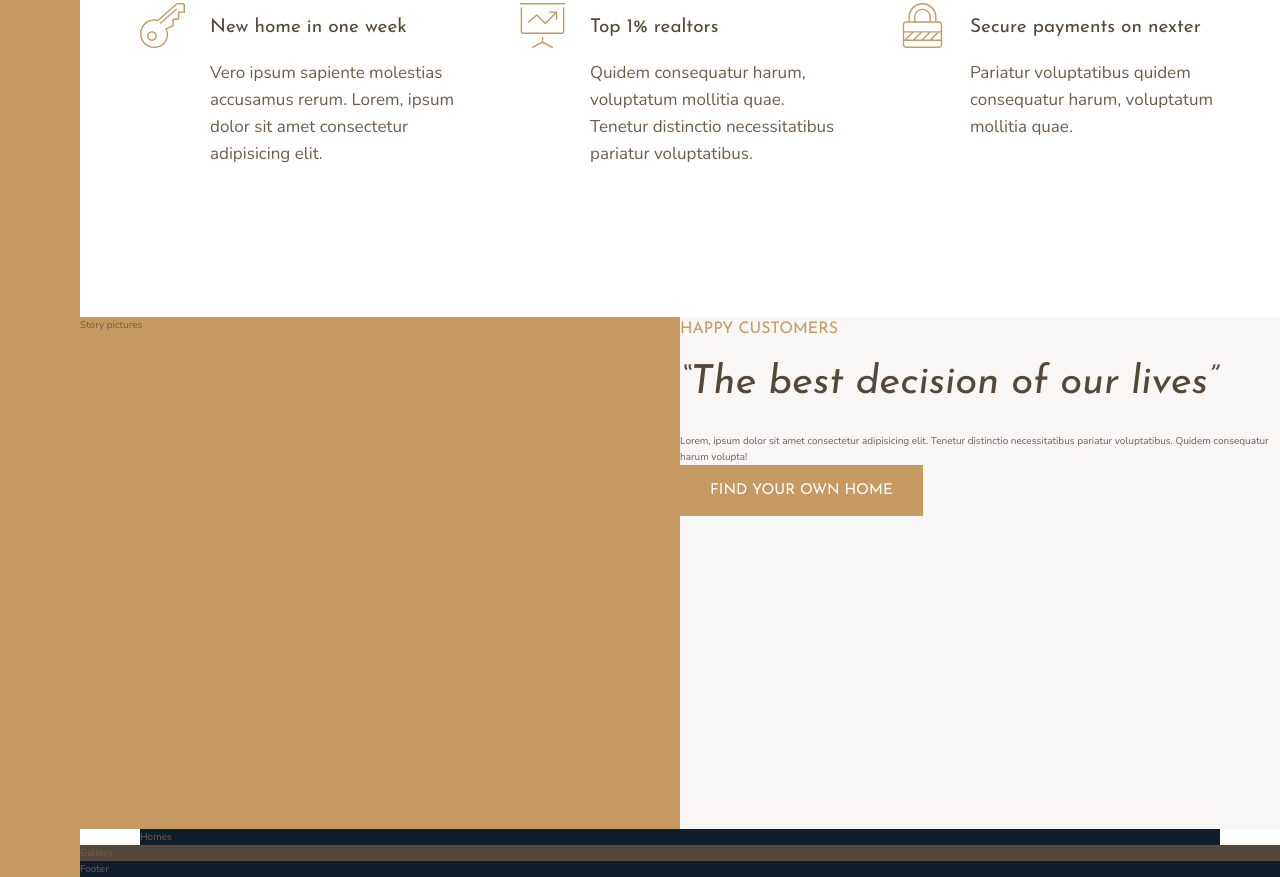
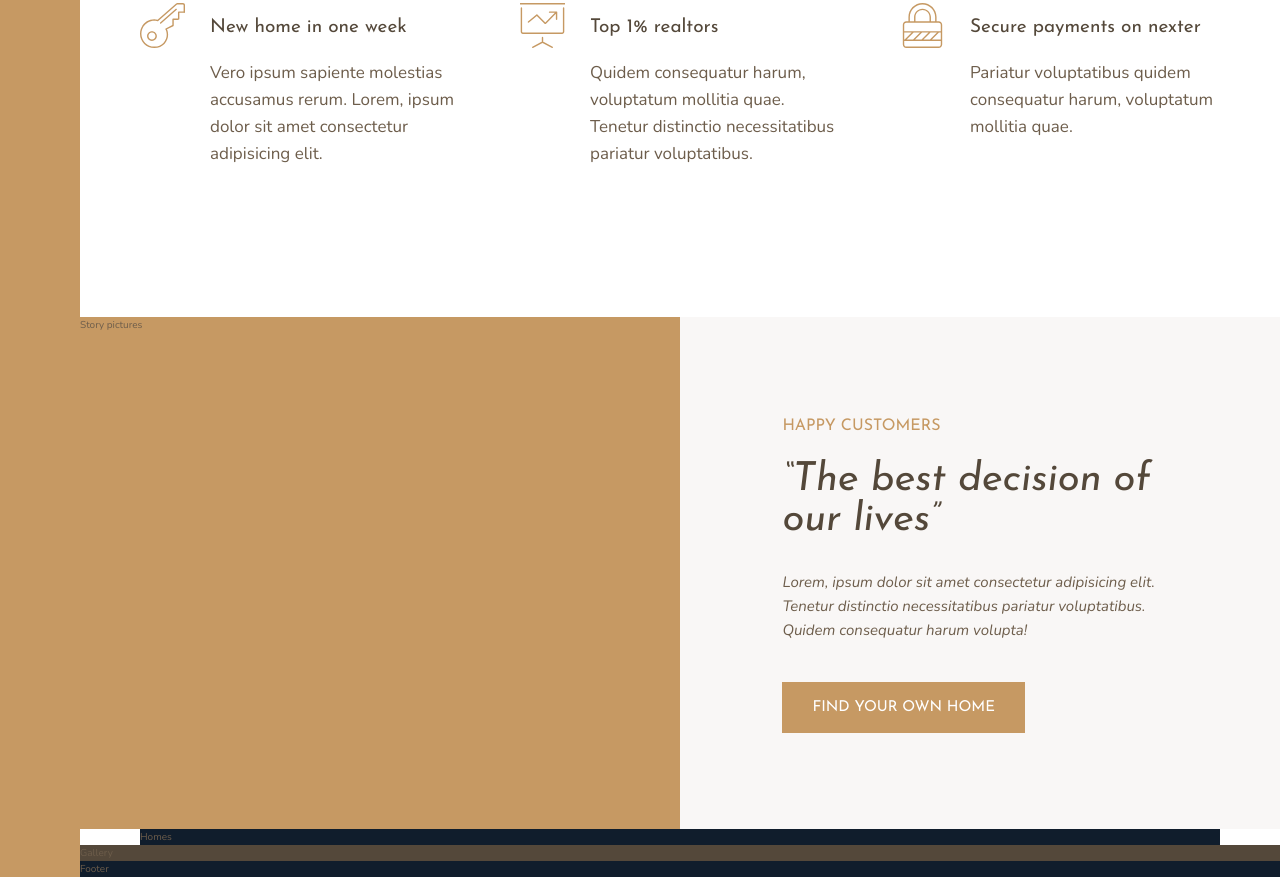
Before and after one commit to chewdev/css-sass-practice-3, a website: page index.html in a window 1280 px wide. Shown: the part 991-1868 px from the top of the page. Drawn offline with nearby package versions, Linux system fonts and the light colour scheme; files that its build step writes are made by us from their sources.

Commit message:
Add story__content styling

```diff
--- a/sass/_story.scss
+++ b/sass/_story.scss
@@ -7,5 +7,16 @@
   &__content {
     background-color: $color-grey-light-1;
     grid-column: col-start 5 / full-end;
+    padding: 6rem 8vw;
+
+    display: grid;
+    align-content: center;
+    justify-items: start;
+  }
+
+  &__text {
+    font-size: 1.5rem;
+    font-style: italic;
+    margin-bottom: 4rem;
   }
 }
```
